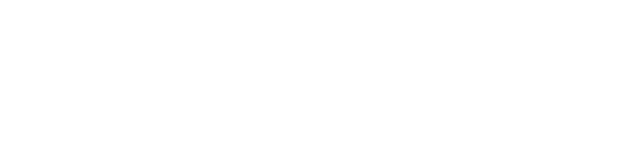
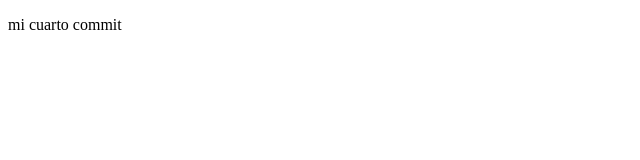
Before and after one commit to PositiveKaiZen/mi-segundo-sitio-web, a plain HTML site: page index.html in a window 1280 px wide. Shown: the whole page, without its empty margins (0-640 px from the left). Drawn offline with Linux system fonts and the light colour scheme.

Commit message:
mi cuarto commit

```diff
--- a/index.html
+++ b/index.html
@@ -6,6 +6,6 @@
     <title>Document</title>
 </head>
 <body>
-    <p></p>
+    <p>mi cuarto commit</p>
 </body>
 </html>
```
